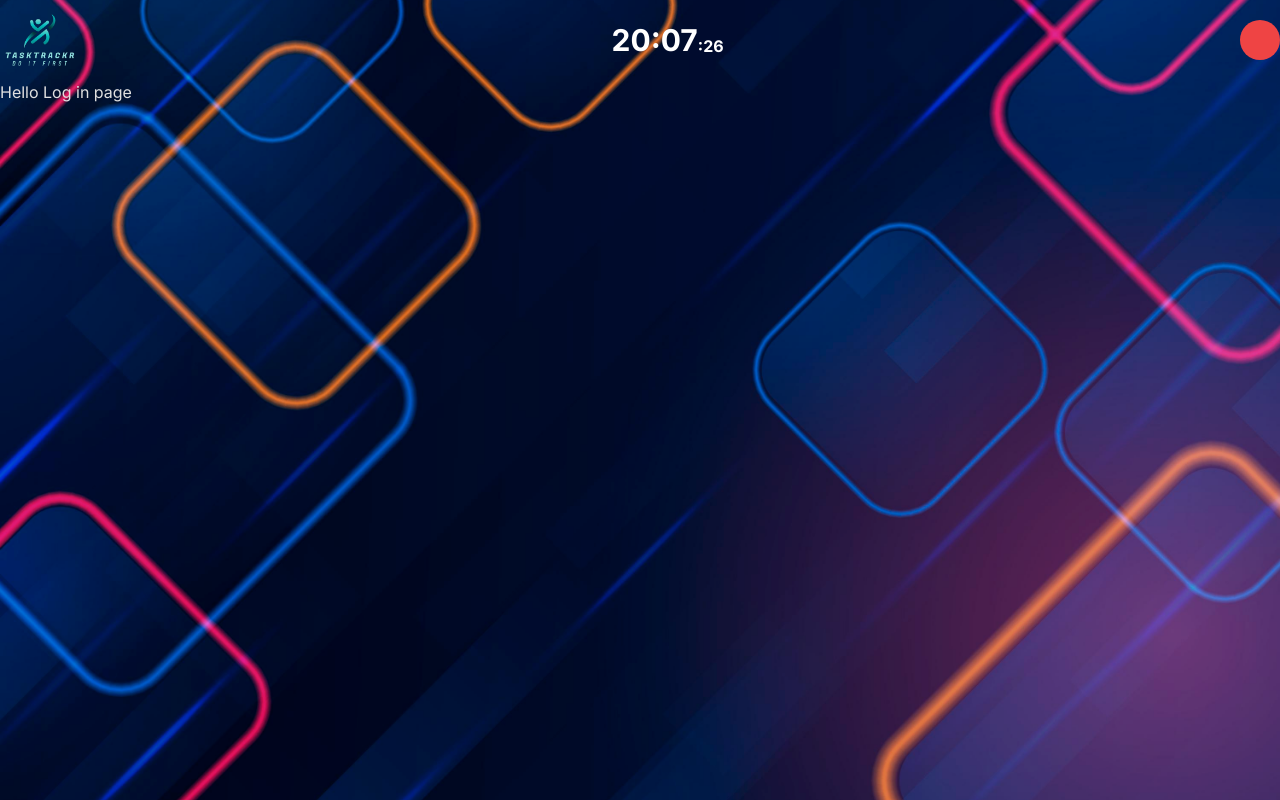
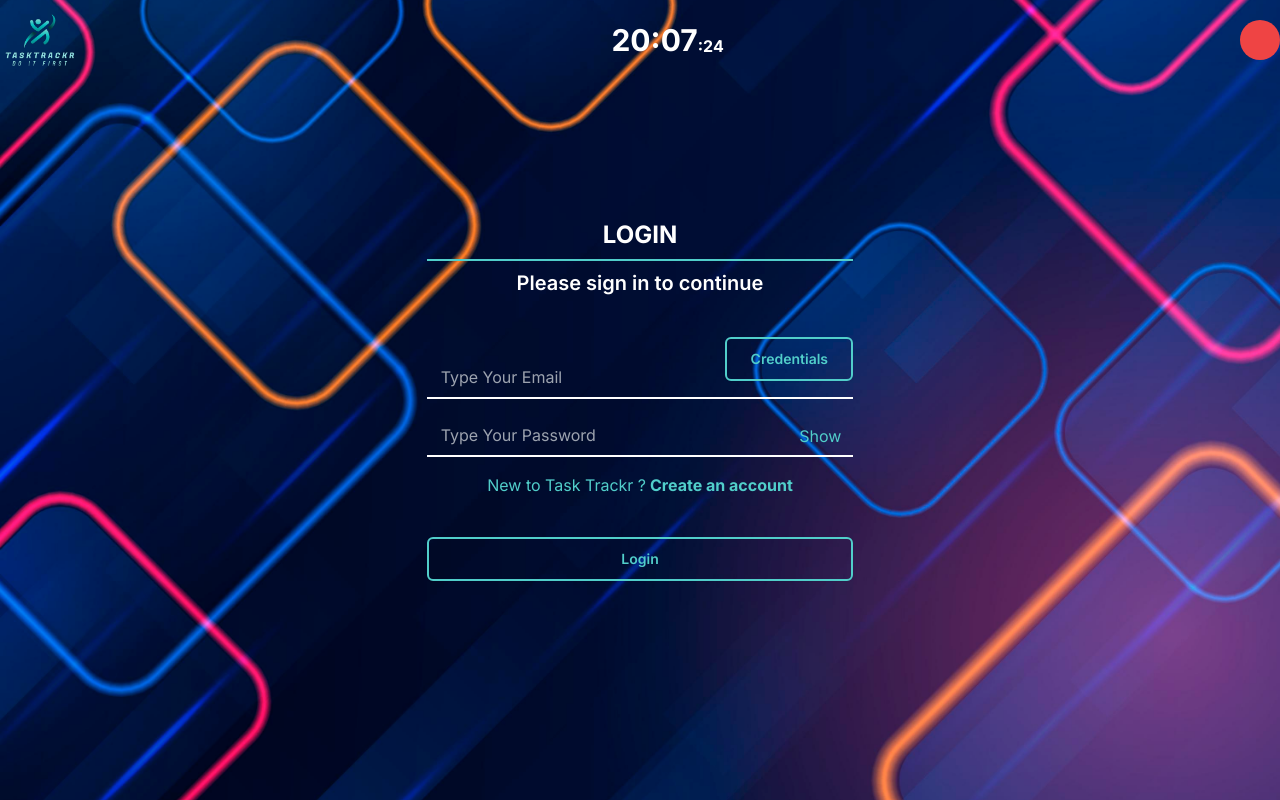
Before and after one commit to bhuiamh/task-trackr-ph, a Next.js app: page /login in a window 1280 px wide. Built offline with nearby package versions, Linux system fonts and the light colour scheme.

Commit message:
SignUp and SignIn page done

```diff
--- a/package.json
+++ b/package.json
@@ -13,7 +13,9 @@
     "moment": "^2.30.1",
     "next": "14.2.3",
     "react": "^18",
-    "react-dom": "^18"
+    "react-dom": "^18",
+    "react-icons": "^5.2.0",
+    "sweetalert2": "^11.10.8"
   },
   "devDependencies": {
     "eslint": "^8",
--- /dev/null
+++ b/src/app/components/common/CommonButton.jsx
@@ -0,0 +1,32 @@
+// CommonButton.js
+
+const CommonButton = ({ type, href, onClick, className, children }) => {
+  const handleClick = () => {
+    if (onClick) {
+      onClick();
+    }
+  };
+
+  if (href) {
+    return (
+      <a
+        href={href}
+        className={`w-full flex items-center rounded-md bg-transparent px-3.5 py-2.5 text-center text-sm font-semibold text-primary shadow-sm hover:bg-primary hover:text-white border-2 border-primary duration-500 ${className}`}
+      >
+        {children}
+      </a>
+    );
+  } else {
+    return (
+      <button
+        type={type}
+        onClick={handleClick}
+        className={`w-full flex items-center justify-center rounded-md bg-transparent px-3.5 py-2.5 text-center text-sm font-semibold text-primary shadow-sm hover:bg-primary hover:text-white border-2 border-primary duration-500 ${className}`}
+      >
+        {children}
+      </button>
+    );
+  }
+};
+
+export default CommonButton;
--- /dev/null
+++ b/src/app/components/common/InputField.jsx
@@ -0,0 +1,27 @@
+import React from 'react';
+
+const InputField = ({
+  type,
+  name,
+  id,
+  placeholder,
+  value,
+  onChange,
+  className,
+  required
+}) => {
+  return (
+    <input
+      type={type}
+      name={name}
+      id={id}
+      placeholder={placeholder}
+      value={value}
+      onChange={onChange}
+      className={`bg-transparent w-full px-3.5 py-2 border-b-2 focus:outline-none border-white focus:border-b-2 focus:border-primary text-white ${className}`}
+      required={required}
+    />
+  );
+};
+
+export default InputField;
--- a/src/app/components/common/Navbar.jsx
+++ b/src/app/components/common/Navbar.jsx
@@ -48,7 +48,7 @@ const Navbar = () => {
           width={100}
         />
 
-        <div className="flex items-end w-40 justify-center">
+        <div className="flex items-end w-40 justify-center text-white">
           <span className="text-3xl font-bold">{hour}:</span>
           <span className="text-3xl font-bold">{minute}</span>
           <span className="text-base font-bold">:{second}</span>
--- /dev/null
+++ b/src/app/components/common/SectionTitle.jsx
@@ -0,0 +1,13 @@
+import React from 'react';
+
+const SectionTitle = ({title, subtitle}) => {
+    return (
+        <div className='w-full flex flex-col items-center justify-center space-y-1 lg:space-y-2'>
+            <h1 className='text-white text-base md:text-xl lg:text-2xl font-bold uppercase'>{title}</h1>
+            <div className='border-b-2 border-double border-primary w-1/3'></div>
+            <h1 className='text-white text-sm md:text-base lg:text-xl font-semibold'>{subtitle}</h1>
+        </div>
+    );
+};
+
+export default SectionTitle;
--- a/src/app/globals.css
+++ b/src/app/globals.css
@@ -23,7 +23,7 @@
   background-repeat: no-repeat;
   min-height: 100vh;
 } */
-
+/*
 
 body::before {
   content: "";
@@ -33,7 +33,7 @@ body::before {
   width: 100%;
   height: 100%;
   background-color: rgba(0, 0, 0, 0.124);
-}
+} */
 
 @layer utilities {
   .text-balance {
--- a/src/app/layout.js
+++ b/src/app/layout.js
@@ -14,7 +14,7 @@ export default function RootLayout({ children }) {
     <html lang="en">
       <body
       style={{ backgroundImage: `url('/background.jpg')` }}
-        className={`${inter.className}  bg-cover bg-no-repeat bg-center bg-fixed h-screen text-white`}
+        className={`${inter.className} bg-cover bg-no-repeat bg-center bg-fixed h-screen text-black`}
       >
         <Navbar />
         {children}
--- /dev/null
+++ b/src/app/login/LoginForm.jsx
@@ -0,0 +1,136 @@
+"use client";
+import Link from "next/link";
+import { useRouter } from "next/navigation";
+import { useState } from "react";
+import { FaFacebook, FaGoogle } from "react-icons/fa";
+import Swal from "sweetalert2";
+import CommonButton from "../components/common/CommonButton";
+import InputField from "../components/common/InputField";
+import SectionTitle from "../components/common/SectionTitle";
+
+const LoginForm = () => {
+  const [showModal, setShowModal] = useState(false);
+  const toggleModal = () => {
+    setShowModal(!showModal);
+  };
+
+  const router = useRouter();
+  const [formData, setFormData] = useState({
+    email: "",
+    password: "",
+  });
+  const [showPassword, setShowPassword] = useState(false);
+
+  const handleFormSubmit = async (e) => {
+    e.preventDefault();
+    if (
+      formData.email === "user@tasktrackr.com" &&
+      formData.password === "tasktrackr"
+    ) {
+      if (typeof window !== "undefined") {
+        localStorage.setItem("isUserPresent", "true");
+      }
+      router.push("/");
+      Swal.fire({
+        icon: "success",
+        title: "Login Successful",
+      });
+    } else {
+      Swal.fire({
+        icon: "error",
+        title: "Login Failed",
+        text: "Invalid number of password",
+      });
+    }
+  };
+
+  const handleInputChange = (e) => {
+    const { name, value } = e.target;
+    setFormData({
+      ...formData,
+      [name]: value,
+    });
+  };
+
+  const togglePasswordVisibility = () => {
+    setShowPassword(!showPassword);
+  };
+
+  return (
+    <div className="w-full">
+    <SectionTitle title={"Login"} subtitle={"Please sign in to continue"} />
+
+      <form onSubmit={handleFormSubmit} className="w-full md:w-2/3 lg:w-1/3 mx-auto px-4 md:px-0 mt-6 md:mt-8 lg:mt-10">
+        <div className="flex justify-end">
+          <div className="w-32 h-5">
+            {" "}
+            <CommonButton type="button" onClick={toggleModal}>
+              Credentials
+            </CommonButton>
+          </div>
+        </div>
+
+        {/* Modal */}
+        {showModal && (
+          <div className="fixed inset-0 flex items-center justify-center bg-gray-800 bg-opacity-50 z-40">
+            <div className="bg-white p-6 md:p-10 rounded-md">
+              <h2 className="text-lg font-bold mb-4">Login Credentials</h2>
+              <h1>For Student</h1>
+              <p>Email: user@tasktrackr.com</p>
+              <p>Password: tasktrackr</p>
+
+              <CommonButton
+                onClick={toggleModal}
+                className="mt-6 bg-primary text-white px-4 py-2 rounded-md shadow-md hover:bg-green-900"
+              >
+                Close
+              </CommonButton>
+            </div>
+          </div>
+        )}
+
+        <div className="mb-4">
+          <InputField
+            type="email"
+            name="email"
+            id="email"
+            placeholder="Type Your Email"
+            value={formData.email}
+            onChange={handleInputChange}
+            required
+          />
+        </div>
+        <div className="mb-4 relative">
+          <InputField
+            type={showPassword ? "text" : "password"}
+            name="password"
+            id="password"
+            placeholder="Type Your Password"
+            value={formData.password}
+            onChange={handleInputChange}
+            required
+          />
+          <button
+            type="button"
+            onClick={togglePasswordVisibility}
+            className="absolute inset-y-0 right-0 px-3 py-2 text-primary"
+          >
+            {showPassword ? "Hide" : "Show"}
+          </button>
+        </div>
+
+        <div className="flex items-center justify-center mt-4">
+          <h1 className="text-primary">New to Task Trackr ?</h1>
+          <Link className="ml-1 font-bold text-primary" href="signup">
+            Create an account
+          </Link>
+        </div>
+        <div className="mt-6 md:mt-10">
+          <CommonButton type="submit">Login</CommonButton>
+        </div>
+      </form>
+    </div>
+  );
+};
+
+export default LoginForm;
--- a/src/app/login/page.jsx
+++ b/src/app/login/page.jsx
@@ -1,11 +1,12 @@
-import React from 'react';
+import LoginForm from "./LoginForm";
 
 const LoginPage = () => {
-    return (
-        <div className='pt-20'>
-            Hello Log in page
-        </div>
-    );
+  return (
+    <div className="h-screen flex items-center justify-center">
+      {/* No need for a nested `div` with `w-full` */}
+      <LoginForm />
+    </div>
+  );
 };
 
 export default LoginPage;
--- /dev/null
+++ b/src/app/signup/SignUpForm.jsx
@@ -0,0 +1,98 @@
+"use client";
+import Link from "next/link";
+import { useRouter } from "next/navigation";
+import { useState } from "react";
+import Swal from "sweetalert2";
+import CommonButton from "../components/common/CommonButton";
+import InputField from "../components/common/InputField";
+import SectionTitle from "../components/common/SectionTitle";
+
+const SignUpForm = () => {
+  const router = useRouter();
+  const [formData, setFormData] = useState({
+    email: "",
+    password: "",
+  });
+  const [showPassword, setShowPassword] = useState(false);
+
+  const handleFormSubmit = async (e) => {
+    e.preventDefault();
+
+    if (typeof window !== "undefined") {
+      localStorage.setItem("isUserPresent", "true");
+    }
+    router.push("/");
+    Swal.fire({
+      icon: "success",
+      title: "Sign Up Successful",
+    });
+  };
+
+  const handleInputChange = (e) => {
+    const { name, value } = e.target;
+    setFormData({
+      ...formData,
+      [name]: value,
+    });
+  };
+
+  const togglePasswordVisibility = () => {
+    setShowPassword(!showPassword);
+  };
+
+  return (
+    <div className="w-full">
+      <SectionTitle
+        title={"Sign Up"}
+        subtitle={"Create an account to get started"}
+      />
+
+      <form
+        onSubmit={handleFormSubmit}
+        className="w-full md:w-2/3 lg:w-1/3 mx-auto px-4 md:px-0 mt-6 md:mt-8 lg:mt-10"
+      >
+        <div className="mb-4">
+          <InputField
+            type="email"
+            name="email"
+            id="email"
+            placeholder="Enter Your Email"
+            value={formData.email}
+            onChange={handleInputChange}
+            required
+          />
+        </div>
+        <div className="mb-4 relative">
+          <InputField
+            type={showPassword ? "text" : "password"}
+            name="password"
+            id="password"
+            placeholder="Enter Your Password"
+            value={formData.password}
+            onChange={handleInputChange}
+            required
+          />
+          <button
+            type="button"
+            onClick={togglePasswordVisibility}
+            className="absolute inset-y-0 right-0 px-3 py-2 text-primary"
+          >
+            {showPassword ? "Hide" : "Show"}
+          </button>
+        </div>
+        <div className="mt-6 md:mt-10">
+          <CommonButton type="submit">Sign Up</CommonButton>
+        </div>
+      </form>
+
+      <div className="flex items-center justify-center mt-4">
+        <h1 className="text-primary">Already have an account?</h1>
+        <Link className="ml-1 font-bold text-primary" href="login">
+          Login here
+        </Link>
+      </div>
+    </div>
+  );
+};
+
+export default SignUpForm;
--- /dev/null
+++ b/src/app/signup/page.jsx
@@ -0,0 +1,11 @@
+import SignUpForm from "./SignUpForm";
+
+const SignUpPage = () => {
+  return (
+    <div className="h-screen flex items-center justify-center">
+      <SignUpForm />
+    </div>
+  );
+};
+
+export default SignUpPage;
--- a/tailwind.config.js
+++ b/tailwind.config.js
@@ -12,6 +12,9 @@ module.exports = {
         "gradient-conic":
           "conic-gradient(from 180deg at 50% 50%, var(--tw-gradient-stops))",
       },
+      colors: {
+        primary: "#51ceca", // Replace with your desired primary color
+      },
     },
   },
   plugins: [],
```
Also changed, not shown: 2 other files (tests, documents, lock files or other folders).
